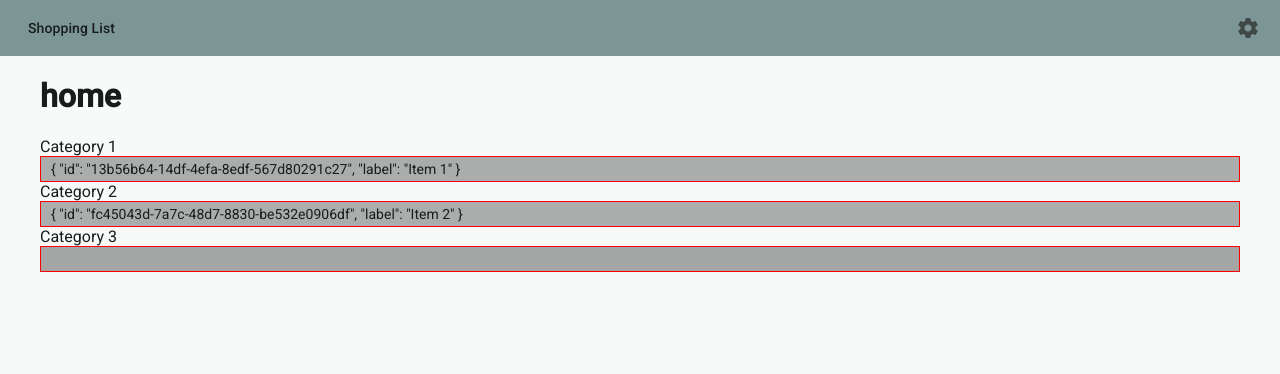
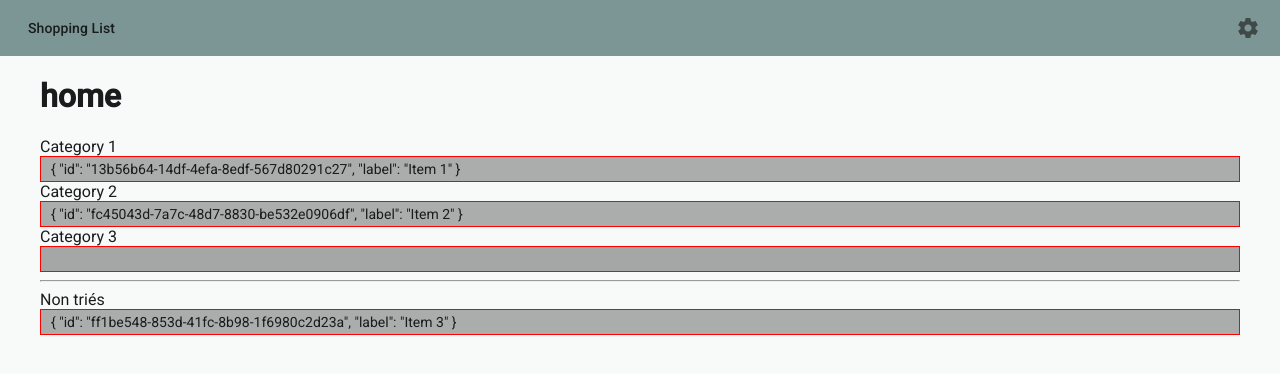
Before and after one commit to AvaN0x/shopping-list, an Angular app: page / in a window 1280 px wide. Shown: the top 374 px of the page. Built offline with nearby package versions, Linux system fonts and the light colour scheme.

Commit message:
feat: ✨ unsorted items

```diff
--- a/src/app/components/shopping/list/shopping-list.component.html
+++ b/src/app/components/shopping/list/shopping-list.component.html
@@ -7,3 +7,11 @@
   }
 </div>
 }
+<hr />
+<div>Non triés</div>
+<div cdkDropList #categoryList="cdkDropList" [cdkDropListData]="unsortedItems()"
+  [cdkDropListConnectedTo]="categoriesLists()" class="example-list" (cdkDropListDropped)="drop($event)">
+  @for (itemId of unsortedItems(); track itemId) {
+  <app-shopping-list-item class="example-box" [itemId]="itemId" cdkDrag />
+  }
+</div>
--- a/src/app/components/shopping/list/shopping-list.component.ts
+++ b/src/app/components/shopping/list/shopping-list.component.ts
@@ -17,10 +17,7 @@ import {
 } from '@angular/cdk/drag-drop';
 import { ShoppingStore } from '../../../services/shopping-stores.service.modele';
 import { ShoppingListItemComponent } from './item/shopping-list-item.component';
-import {
-  ShoppingItemId,
-  ShoppingItems,
-} from '../../../services/shopping-items.service.modele';
+import { ShoppingItemId } from '../../../services/shopping-items.service.modele';
 
 @Component({
   selector: 'app-shopping-list',
@@ -34,6 +31,16 @@ export class ShoppingListComponent {
   storesService = inject(ShoppingStoresService);
 
   store: ShoppingStore;
+  unsortedItems: Signal<ShoppingItemId[]> = computed(() => {
+    const itemsIds = Object.keys(this.itemsService.items());
+
+    // Go through the store categories and items to find the items that are not in any category
+    const itemsInCategories = this.store.categories.flatMap(
+      (category) => category.itemsIds
+    );
+
+    return itemsIds.filter((itemId) => !itemsInCategories.includes(itemId));
+  });
 
   _categoriesLists = viewChildren<CdkDropList>('categoryList');
 
```
